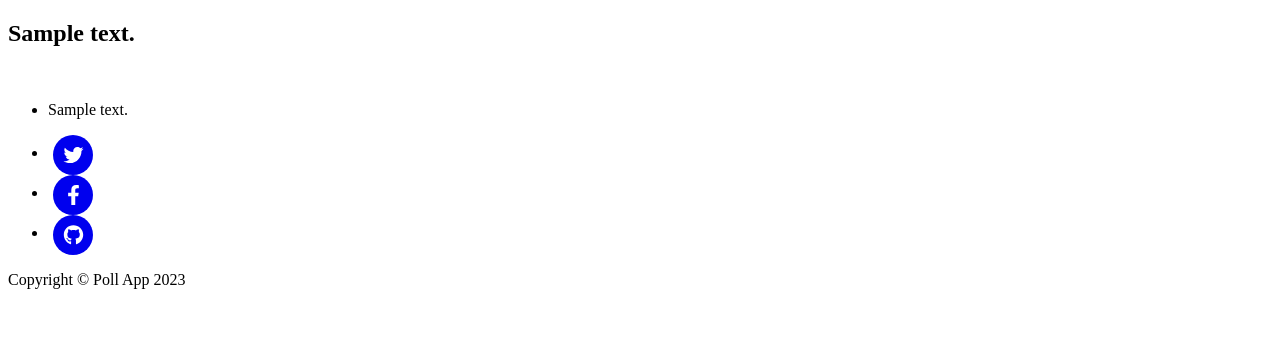
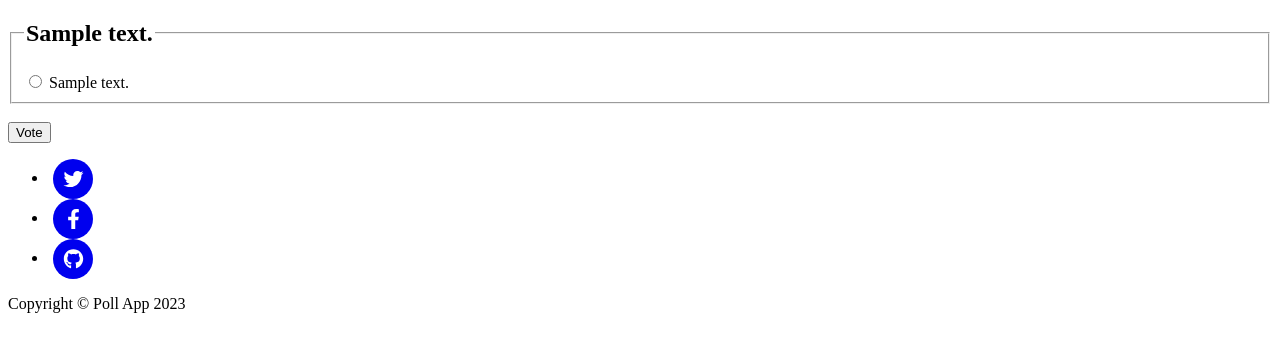
Before and after one commit to MariuszLepkowski/django-first-app-tutorial, a Django app: page /polls/1/ in a window 1280 px wide. Shown: the part 197-549 px from the top of the page. Run offline with Django 4.2, Linux system fonts and the light colour scheme; tables that the repository leaves empty hold one stand-in row (values such as "Sample post"); some libraries are stand-ins or nearby versions.

Commit message:
Add a form inside polls/detail.html

```diff
--- a/mysite/polls/templates/polls/detail.html
+++ b/mysite/polls/templates/polls/detail.html
@@ -5,13 +5,33 @@
     <div class="container px-4 px-lg-5">
         <div class="row gx-4 gx-lg-5 justify-content-center">
             <div class="col-md-10 col-lg-8 col-xl-7">
-                <h1>{{ question }}</h1>
-                <br>
-                {% for choice in choices %}
-                    <ul>
-                        <li> {{ choice }}</li>
-                    </ul>
-                {% endfor %}
+<!--                <h1>{{ question }}</h1>-->
+<!--                <br>-->
+<!--                {% for choice in choices %}-->
+<!--                    <ul>-->
+<!--                        <li> {{ choice }}</li>-->
+<!--                    </ul>-->
+<!--                {% endfor %}-->
+                <form action="{% url 'polls:vote' question.id %}" method="post">
+                    {% csrf_token %}
+                    <fieldset>
+                        <legend><h1>{{ question.question_text }}</h1></legend>
+
+                        {% if error_message %}
+                            <p><strong>{{ error_message }}</strong></p>
+                        {% endif %}
+
+                        {% for choice in choices %}
+                            <input type="radio" name="choice" id="choice{{ forloop.counter }}" value="{{ choice.id }}">
+                            <label for="choice{{ forloop.counter }}">{{ choice.choice_text }}</label><br>
+                        {% endfor %}
+
+                    </fieldset>
+                    <br>
+                    <input type="submit" value="Vote">
+
+                </form>
+
             </div>
         </div>
     </div>
```
